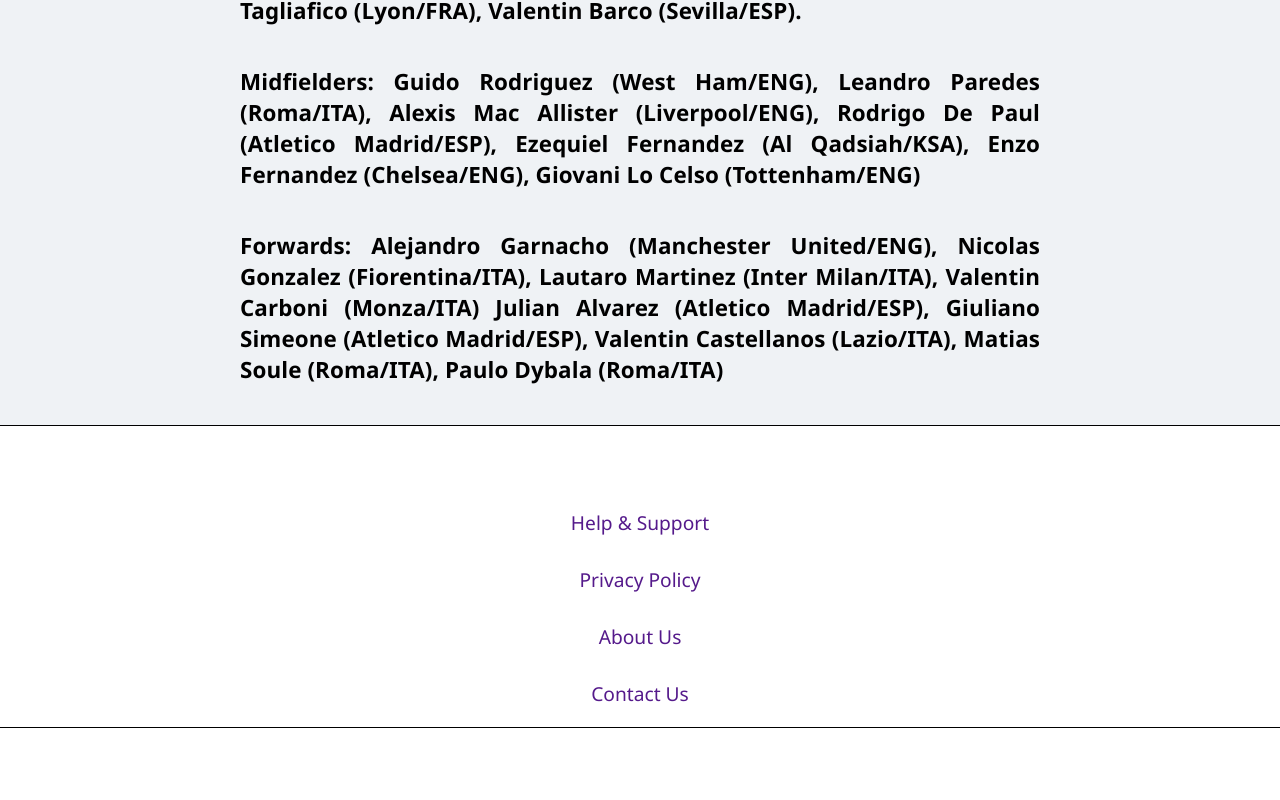
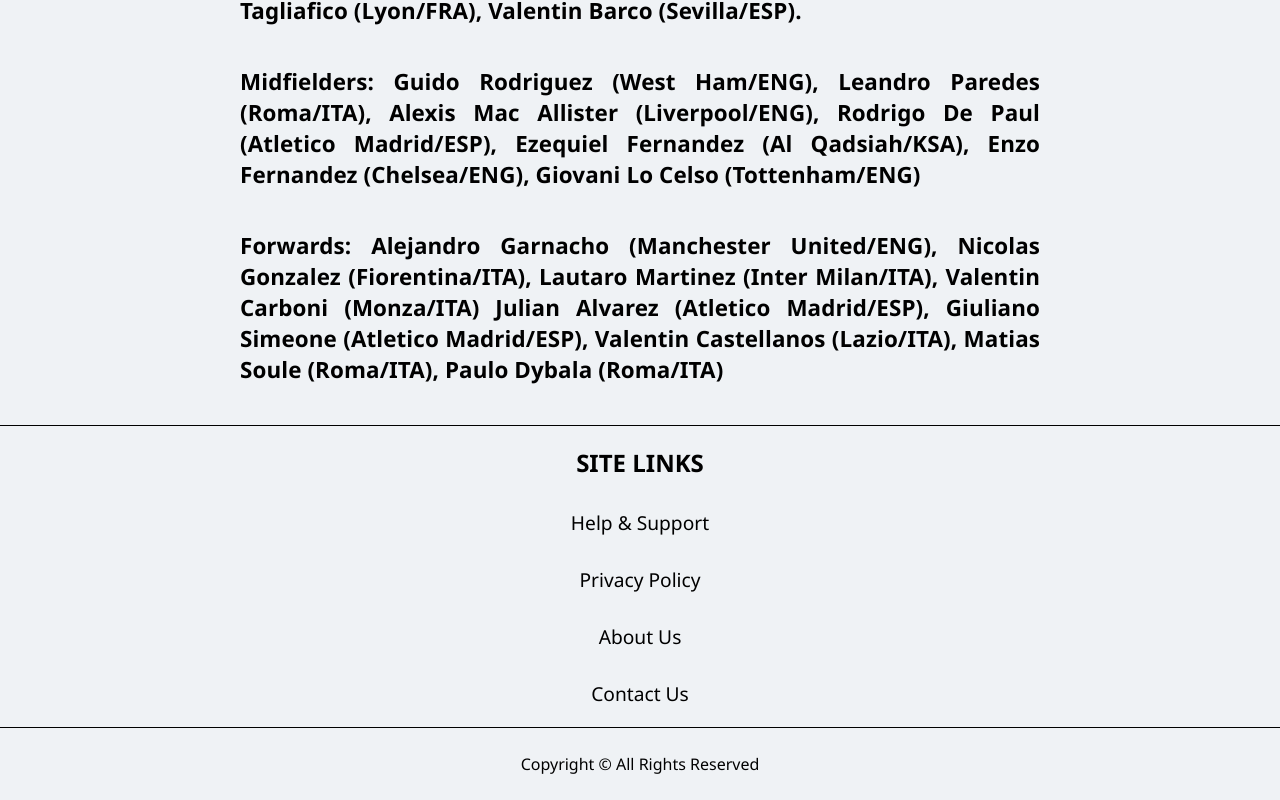
Before and after one commit to VINOTHKUMARM1127/Echo-360-News, a plain HTML site: page News Pages/news.html in a window 1280 px wide. Shown: the part 2309-3109 px from the top of the page. Drawn offline with Linux system fonts and the light colour scheme.

Commit message:
change color

```diff
--- a/news.css
+++ b/news.css
@@ -99,8 +99,8 @@ nav ul li a{
 
 /* endbar */
 .endbar{
-    background-color: var(--textcolor);
-    color: var(--textcolor);
+    background-color: var(--bg-color);
+    color: black;
     border-top: 1px solid black;
     text-align: center;
 }
@@ -108,6 +108,7 @@ nav ul li a{
     padding: 20px 0;
 }
 .link a{
+    color: black;
     text-decoration: none;
     font-size: 1.2rem;
 }
```
